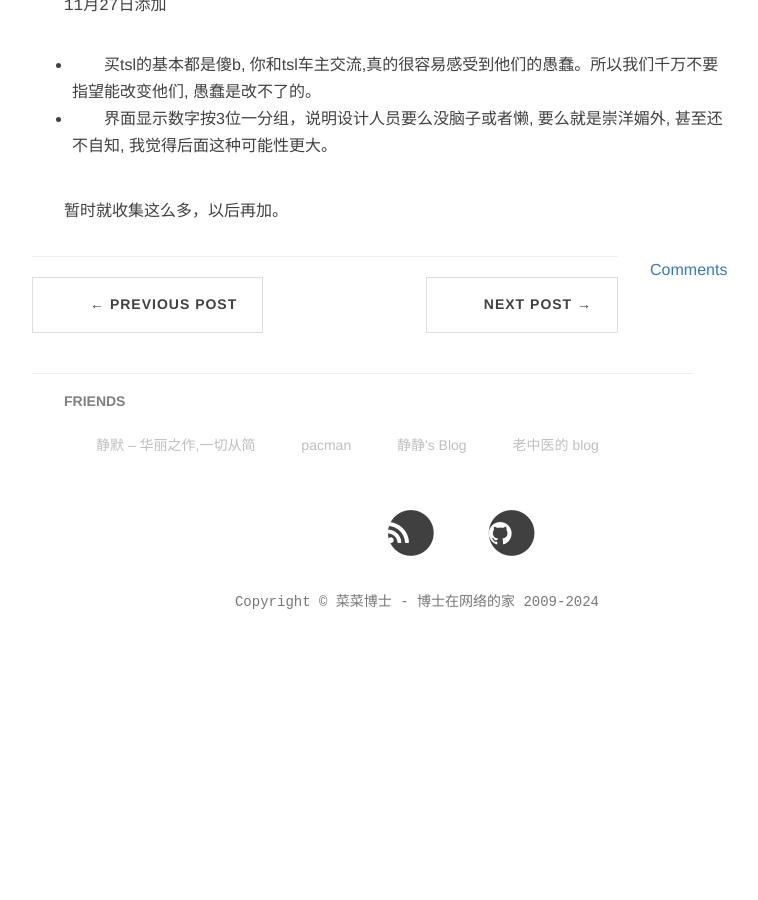
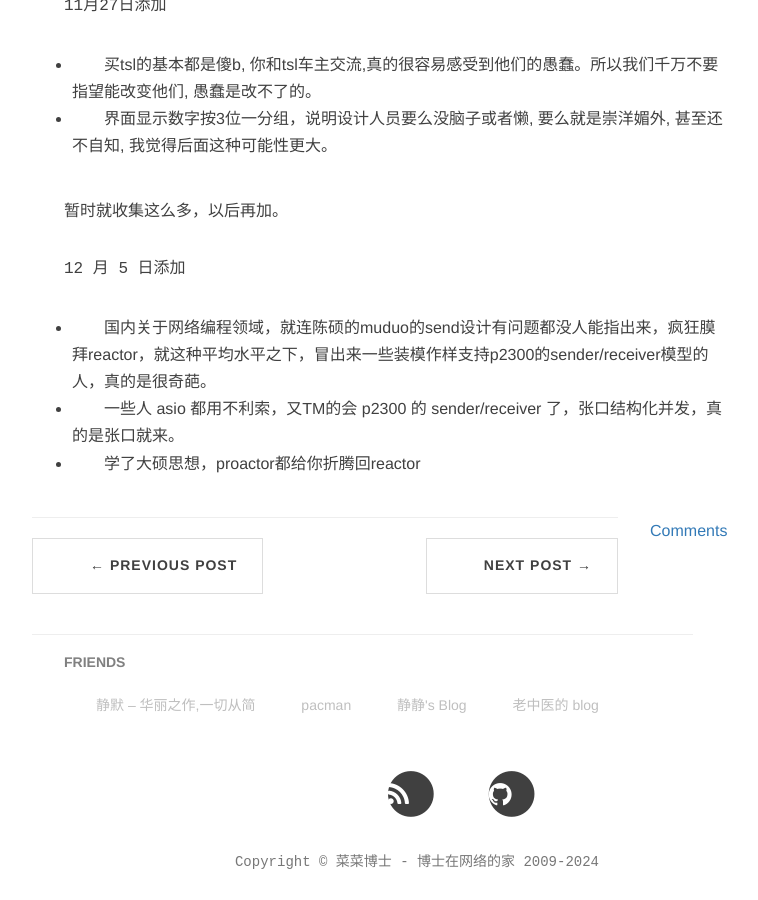
Before and after one commit to microcai/microcai.github.io, a Jekyll site: the page built from _posts/2024-10-07-sainta-quotes.md, in a window 1280 px wide and 900 px high, scrolled down 1291 px. Shown: the whole window, without its empty margins (239-997 px from the left). Built offline with Jekyll 4.4.1, drawn with Linux system fonts in a browser that asks for light colours; nearby versions of some CDN libraries; comment, search, counter and statistics services are not loaded; before the commit the page ends 1971 px from its top, so only the background shows below that.

Commit message:
update 老王圣言

```diff
--- a/_posts/2024-10-07-sainta-quotes.md
+++ b/_posts/2024-10-07-sainta-quotes.md
@@ -44,3 +44,10 @@ tags: [quotes]
 - 界面显示数字按3位一分组，说明设计人员要么没脑子或者懒, 要么就是崇洋媚外, 甚至还不自知, 我觉得后面这种可能性更大。
 
 暂时就收集这么多，以后再加。
+
+
+12 月 5 日添加
+
+- 国内关于网络编程领域，就连陈硕的muduo的send设计有问题都没人能指出来，疯狂膜拜reactor，就这种平均水平之下，冒出来一些装模作样支持p2300的sender/receiver模型的人，真的是很奇葩。
+- 一些人 asio 都用不利索，又TM的会 p2300 的 sender/receiver 了，张口结构化并发，真的是张口就来。
+- 学了大硕思想，proactor都给你折腾回reactor
```
